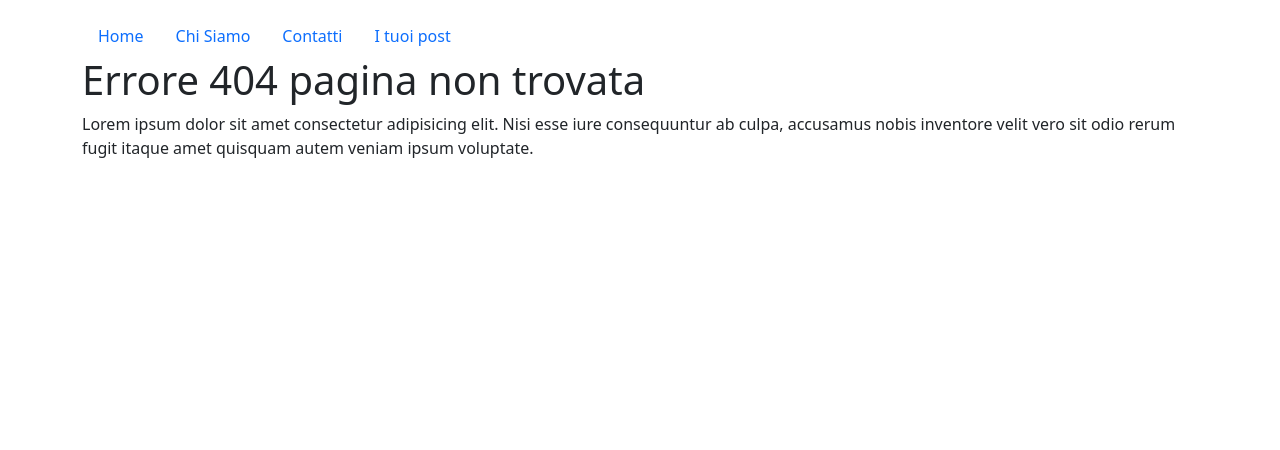
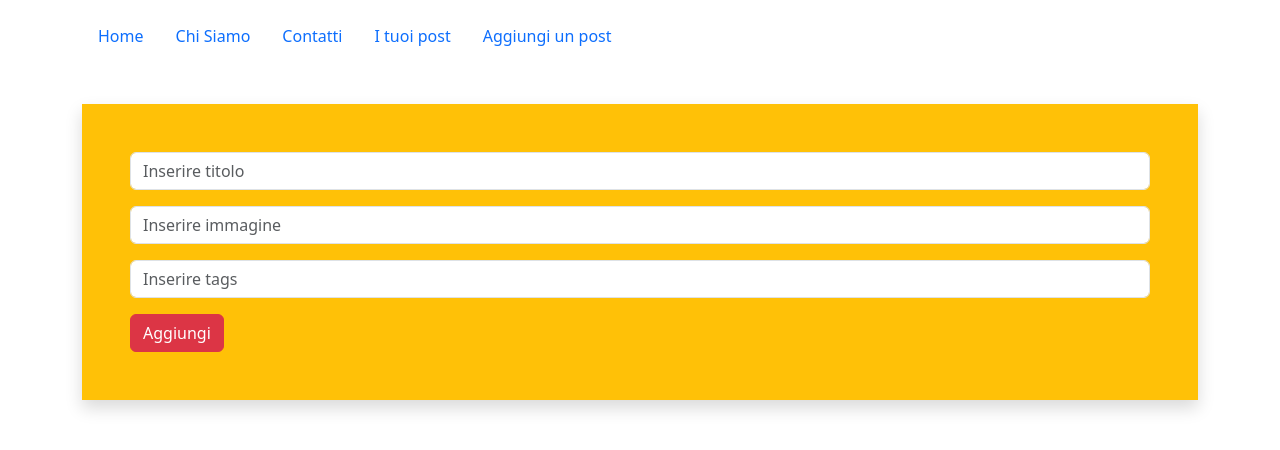
Before and after one commit to LordAnthrax94/react-router, a React (Vite) app: page /AddPost in a window 1280 px wide. Shown: the top 450 px of the page. Built offline with nearby package versions, Linux system fonts and the light colour scheme.

Commit message:
Fix: impostata pagina con form per l'aggiunta di nuovi Post

```diff
--- a/src/App.jsx
+++ b/src/App.jsx
@@ -6,6 +6,7 @@ import About from "./pages/About"
 import Contacts from "./pages/Contacts"
 import PostList from "./pages/PostList"
 import PostDetail from "./pages/PostDetail"
+import AddPost from "./pages/AddPost"
 import Error404 from "./pages/Error404"
 
 
@@ -21,6 +22,7 @@ const App = () => {
         <Route path="/contacts" Component={Contacts} />
         <Route path="/PostList" Component={PostList} />
         <Route path="/PostDetail/:id" Component={PostDetail}/>
+        <Route path="/AddPost" Component={AddPost} />
         <Route path="*" Component={Error404} />
         </Route>
       </Routes>
--- a/src/Components/MainNav.jsx
+++ b/src/Components/MainNav.jsx
@@ -16,6 +16,9 @@ const MainNav = () =>{
         <li className="nav-item">
           <NavLink to="/PostList" className="nav-link">I tuoi post</NavLink>
         </li>
+        <li className="nav-item">
+          <NavLink to="/AddPost" className="nav-link">Aggiungi un post</NavLink>
+        </li>
       </ul>
     </nav>
   )
--- /dev/null
+++ b/src/pages/AddPost.jsx
@@ -0,0 +1,89 @@
+import axios from "axios"
+import { useNavigate } from "react-router-dom"
+import { useState } from "react"
+
+const AddPost = () =>{
+  const initialFormData = {
+    id: "",
+    title: "",
+    content:"",
+    image: "",
+    tags: ""
+  }
+  const navigate = useNavigate()
+  const baseApiUrl = import.meta.env.VITE_BASE_API_URL
+  const [formData, setFormData] = useState(initialFormData)
+
+  const handlePostChange = (e) =>{
+    const {name, value} = e.target;
+    setFormData((PrevFormData)=>({
+      ...PrevFormData,
+      [name]: value
+    }))
+  }
+
+  const handlePostAdd = (e) =>{
+    e.preventDefault()
+    const formTags = formData.tags.split(",").map((tag) => tag.trim())
+    const newPost = {
+      ...formData,
+      tags: formTags
+    }
+    axios.post(`${baseApiUrl}/posts`, newPost
+      .then(res => {
+        setPosts(res.data)
+        setFormData(initialFormData)
+        navigate("/PostList")
+      })
+    )
+  }
+
+  return (
+    <>
+    <div className="container">
+          <div className="inputControll col-12 mt-5 text-bg-warning shadow p-5">
+            <form action="#" onSubmit={handlePostAdd}>
+              <div className="input-group mb-3">
+                <input
+                name="title"
+                type="text"
+                className="form-control"
+                placeholder="Inserire titolo"
+                aria-label="Example text with button addon"
+                aria-describedby="button-addon1"
+                value={formData.title}
+                onChange={handlePostChange} />
+              </div>
+
+              <div className="input-group mb-3">
+                <input
+                name="image"
+                type="text"
+                className="form-control"
+                placeholder="Inserire immagine"
+                aria-label="Example text with button addon"
+                aria-describedby="button-addon1"
+                value={formData.image}
+                onChange={handlePostChange} />
+              </div>
+
+              <div className="input-group mb-3">
+                <input
+                name="tags"
+                type="text"
+                className="form-control"
+                placeholder="Inserire tags"
+                aria-label="Example text with button addon"
+                aria-describedby="button-addon1"
+                value={formData.tags}
+                onChange={handlePostChange} />
+              </div>
+              <button className="btn btn-danger" type="submit" id="button-addon1">Aggiungi</button>
+            </form>
+          </div>
+        </div>
+    </>
+  )
+}
+
+export default AddPost
--- a/src/pages/PostList.jsx
+++ b/src/pages/PostList.jsx
@@ -29,7 +29,7 @@ const PostList = () => {
           <div className="col-12">
             <h3>ElenData</h3>
               <ul className="list-group">{posts === null? (<h2>Caricamento...</h2>) : (posts.map((post) => (
-                <li key={post.id} className="list-group-item">
+                <li key={post.id} className="list-group-item d-flex justify-content-between">
                   <span>{post.title}</span>
                   <Link className="btn btn-primary" to={`/PostDetail/${post.id}`}>Vedi Dettagli</Link>
                 </li>
```
